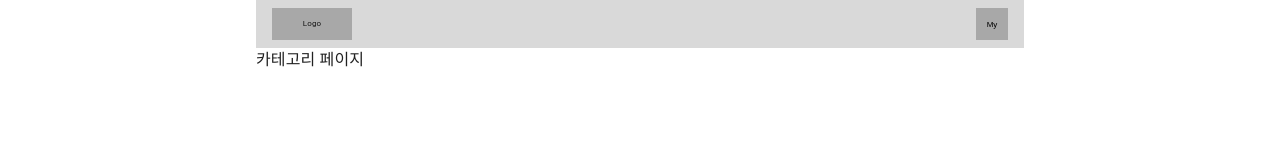
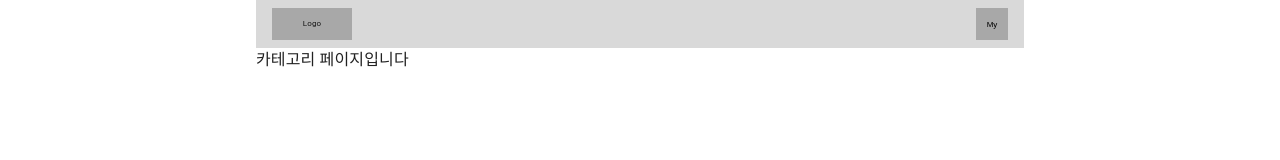
Before and after one commit to dlantjdgkgk/SmallGift, a React (Create React App) app: page /category in a window 1280 px wide. Shown: the top 160 px of the page. Built offline with nearby package versions, Linux system fonts and the light colour scheme.

Commit message:
fix : 카테고리 페이지 디자인 수정

```diff
--- a/src/pages/Category.tsx
+++ b/src/pages/Category.tsx
@@ -1,7 +1,7 @@
 import BottomNav from "components/BottomNav/BottomNav";
 
 const Category = () => {
-  return <div>카테고리 페이지</div>;
+  return <div>카테고리 페이지입니다</div>;
 };
 
 export default Category;
```
